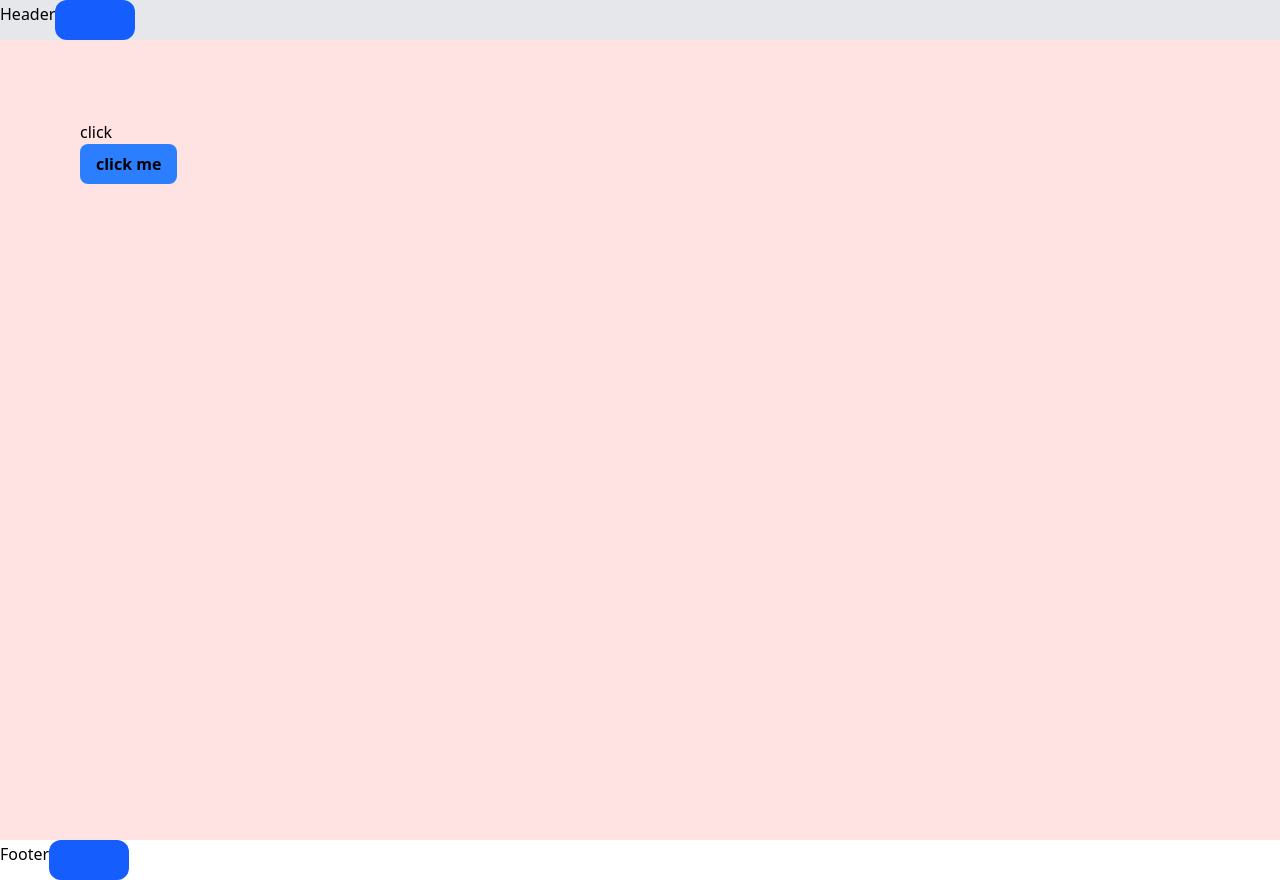
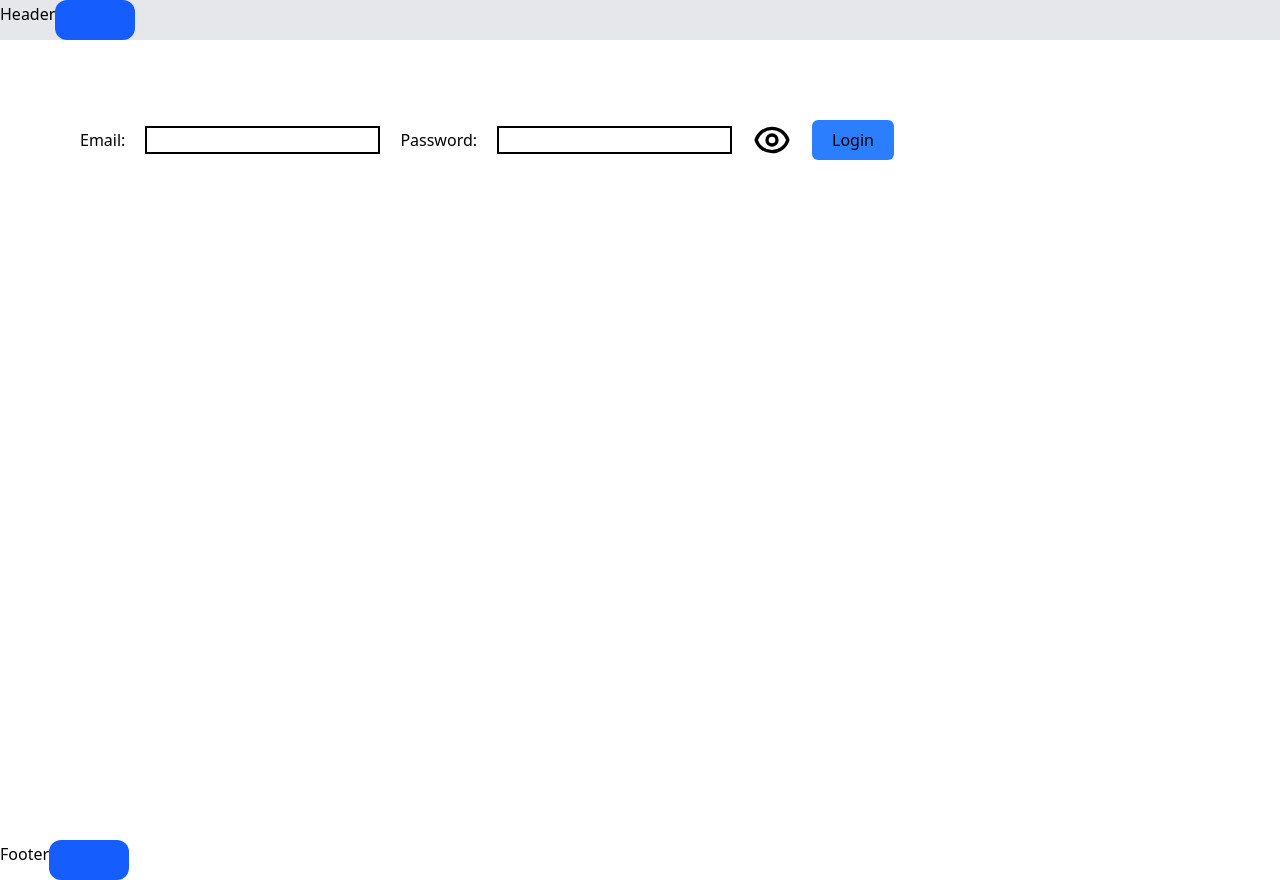
Before and after one commit to AkhileshPatil12168/React-Session, a React (Vite) app in the folder react-first-project/: page / in a window 1280 px wide. Built offline with nearby package versions, Linux system fonts and the light colour scheme.

Commit message:
onChnage, conditional rendering

```diff
--- a/react-first-project/src/Body.jsx
+++ b/react-first-project/src/Body.jsx
@@ -13,59 +13,108 @@ export function Abc() {
   );
 }
 
-function Body({ data }) {
-  //   let data = {};
-  //   const typeClass = `type-${data.type.toLowerCase()}`;
+function Body() {
+  let [email, setEmail] = useState("");
+  let [password, setPassword] = useState("");
+  let [type, setType] = useState("password");
+  let [bgColor, setBgColor] = useState("green");
 
-let [value, setValue]  = useState("click")
+  const loginButton = () => {
+    alert(`${email}    ${password}`);
+  };
+  return (
+    <div className={`h-screen  p-20`}>
+      <div className="flex gap-5 items-center">
+        <label>Email: </label>
+        <input
+          className="border-2"
+          type="email"
+          name="email"
+          value={email}
+          onChange={(e) => setEmail(e.target.value)}
+        ></input>
 
-  // let value = 10
-  const clickEvent = (e) => {
-    setValue("clicked")
-  };
-  console.log(value)
+        <label>Password: </label>
+        <input
+          className="border-2"
+          type={type}
+          name="password"
+          value={password}
+          onChange={(e) => setPassword(e.target.value)}
+        ></input>
+        <button
+          onClick={() => {
+            type == "password" ? setType("text") : setType("password");
+            // bgColor == "red" ? setBgColor("green") : setBgColor("red");
+          }}
+        >
+          {type == "text" ? (
+            <svg
+              className="size-10"
+              viewBox="0 0 24 24"
+              fill="none"
+              xmlns="http://www.w3.org/2000/svg"
+            >
+              <g id="SVGRepo_bgCarrier" stroke-width="0"></g>
+              <g
+                id="SVGRepo_tracerCarrier"
+                stroke-linecap="round"
+                stroke-linejoin="round"
+              ></g>
+              <g id="SVGRepo_iconCarrier">
+                {" "}
+                <path
+                  d="M2.99902 3L20.999 21M9.8433 9.91364C9.32066 10.4536 8.99902 11.1892 8.99902 12C8.99902 13.6569 10.3422 15 11.999 15C12.8215 15 13.5667 14.669 14.1086 14.133M6.49902 6.64715C4.59972 7.90034 3.15305 9.78394 2.45703 12C3.73128 16.0571 7.52159 19 11.9992 19C13.9881 19 15.8414 18.4194 17.3988 17.4184M10.999 5.04939C11.328 5.01673 11.6617 5 11.9992 5C16.4769 5 20.2672 7.94291 21.5414 12C21.2607 12.894 20.8577 13.7338 20.3522 14.5"
+                  stroke="#000000"
+                  stroke-width="2"
+                  stroke-linecap="round"
+                  stroke-linejoin="round"
+                ></path>{" "}
+              </g>
+            </svg>
+          ) : (
+            <svg
+              className="size-10"
+              viewBox="0 0 24 24"
+              fill="none"
+              xmlns="http://www.w3.org/2000/svg"
+            >
+              <g id="SVGRepo_bgCarrier" stroke-width="0"></g>
+              <g
+                id="SVGRepo_tracerCarrier"
+                stroke-linecap="round"
+                stroke-linejoin="round"
+              ></g>
+              <g id="SVGRepo_iconCarrier">
+                {" "}
+                <path
+                  d="M15.0007 12C15.0007 13.6569 13.6576 15 12.0007 15C10.3439 15 9.00073 13.6569 9.00073 12C9.00073 10.3431 10.3439 9 12.0007 9C13.6576 9 15.0007 10.3431 15.0007 12Z"
+                  stroke="#000000"
+                  stroke-width="2"
+                  stroke-linecap="round"
+                  stroke-linejoin="round"
+                ></path>{" "}
+                <path
+                  d="M12.0012 5C7.52354 5 3.73326 7.94288 2.45898 12C3.73324 16.0571 7.52354 19 12.0012 19C16.4788 19 20.2691 16.0571 21.5434 12C20.2691 7.94291 16.4788 5 12.0012 5Z"
+                  stroke="#000000"
+                  stroke-width="2"
+                  stroke-linecap="round"
+                  stroke-linejoin="round"
+                ></path>{" "}
+              </g>
+            </svg>
+          )}
+        </button>
 
-  return (
-    <>
-      {/* <div className="h-screen w-full grid grid-cols-2 grid-rows-3 gap-5">
-        <div className="bg-red-500 w-full">
-          <div className="bg-white size-full text-blue-500 text- font"></div>
-        </div>
-        <div className="bg-green-500 w-full"></div>
-        <div className="bg-green-500 w-full"></div>
-        <div className="bg-green-500 w-full"></div>
-        <div className="bg-green-500 w-full"></div>
-        <div className="bg-green-500 w-full"></div>
-        <div className="bg-green-500 w-full"></div>
-        <div className="bg-green-500 w-full"></div>
-        <div className="bg-green-500 w-full"></div>
-        <div className="bg-green-500 w-full"></div>
-
-
-      </div> */}
-      {/* <div className="grid grid-cols-3 p-10 gap-y-10">
-        {data?.map((obj, index) => (
-          <Card key={index} data={obj}></Card>
-        ))}
-      </div> */}
-
-      <div className="h-screen bg-red-100 p-20">
-        {/* <Button >
-          <p>click</p>
-        </Button> */}
-<p>{value}</p>
         <button
-          // disabled = {true}
-          // hidden = {false}
-          name="abc"
-          value="123"
-          onClick={clickEvent}
-          className="px-4 py-2 rounded-lg font-semibold bg-blue-500"
+          className="bg-blue-500 px-5 py-2 rounded-md"
+          onClick={loginButton}
         >
-          click me
+          Login
         </button>
       </div>
-    </>
+      {/* <p>Name is : {show}</p> */}
+    </div>
   );
 }
 
```
